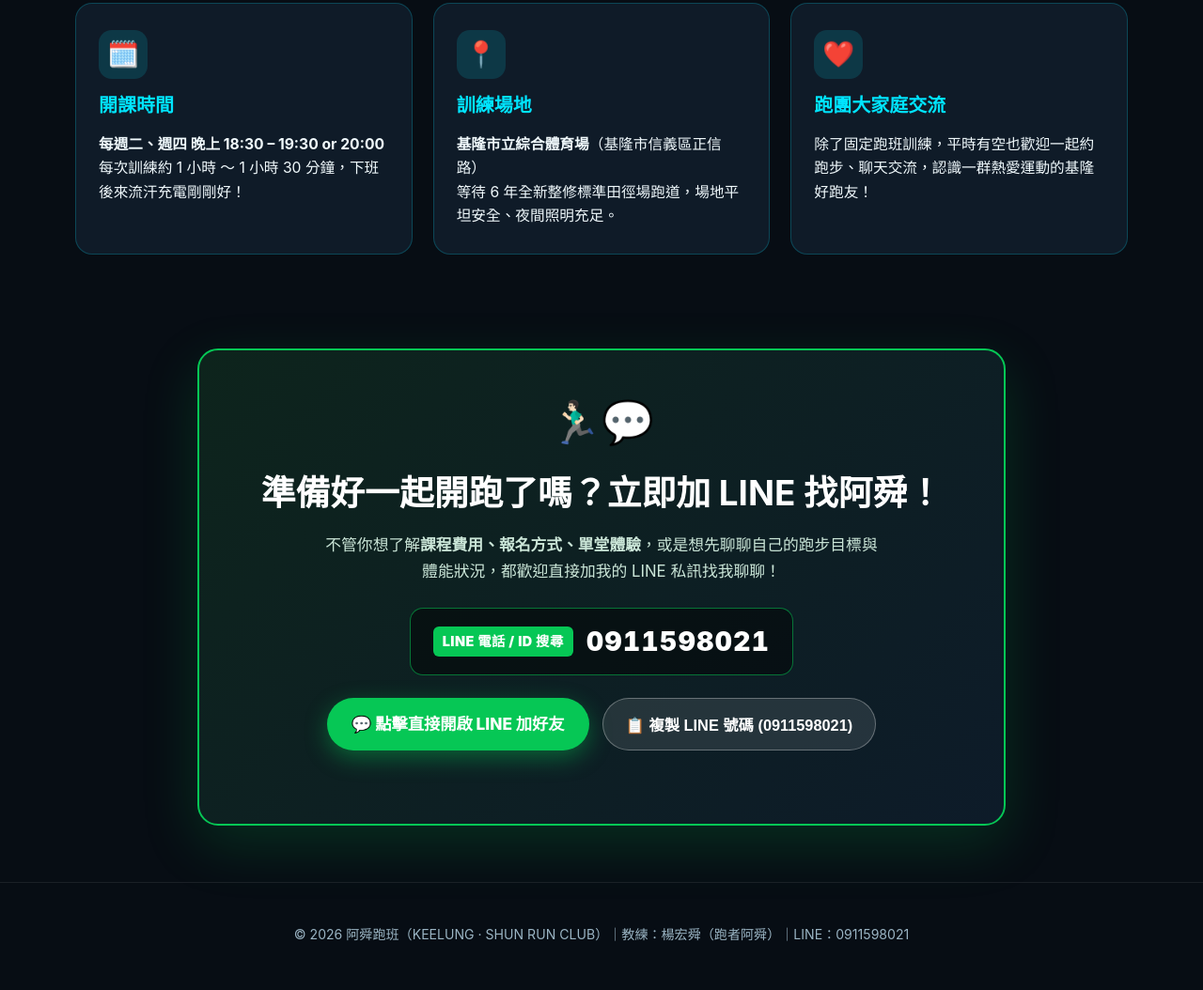
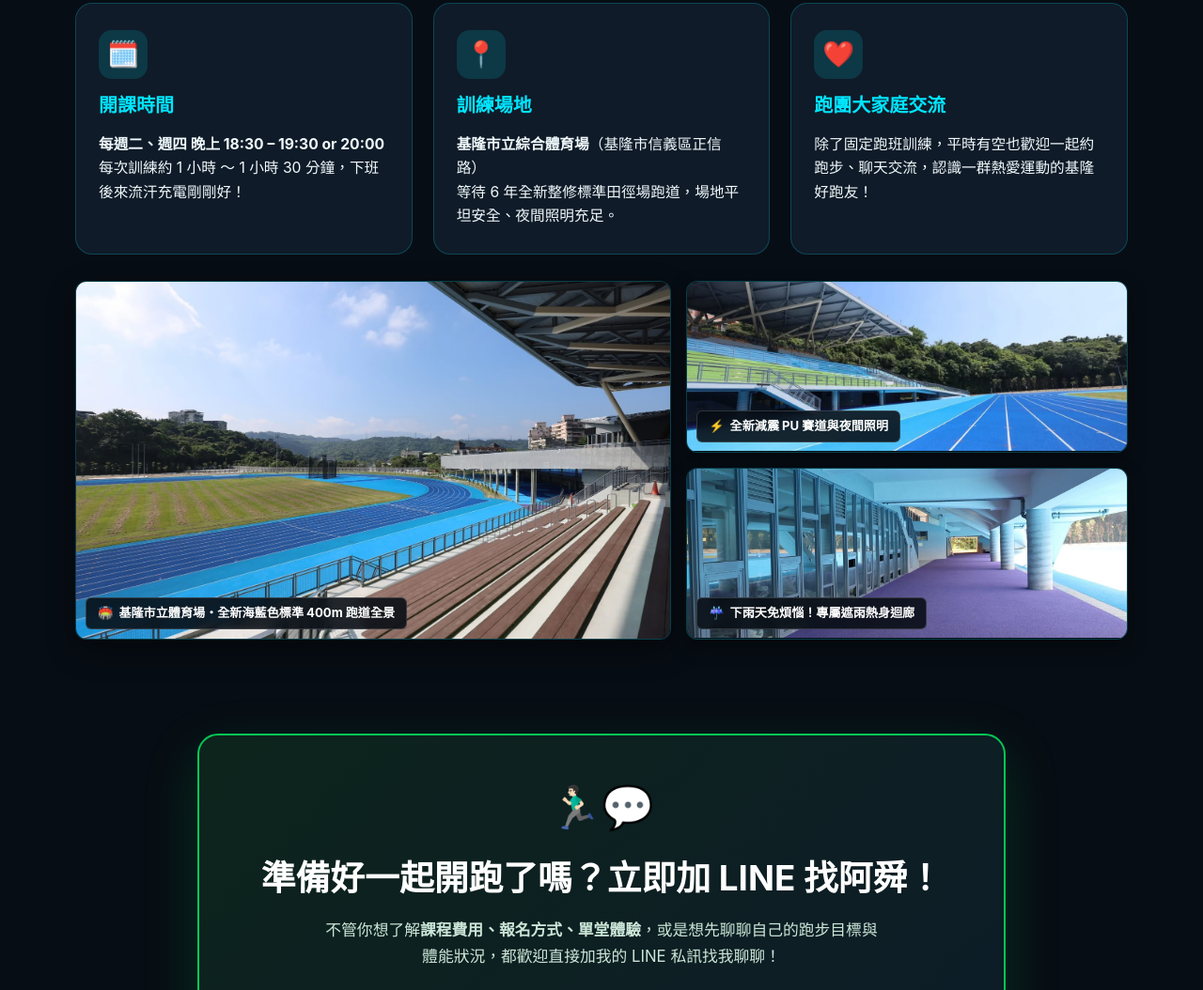
Before and after one commit to stussy9092-gif/shun-run-club-logo, a plain HTML site: page index.html in a window 1280 px wide. Shown: the part 3154-4208 px from the top of the page at 94% size. Drawn offline with Linux system fonts and the light colour scheme.

Commit message:
Add newly renovated Keelung municipal stadium photo gallery to schedule section

```diff
--- a/index.html
+++ b/index.html
@@ -623,6 +623,82 @@
       line-height: 1.6;
     }
 
+    /* Stadium Photo Gallery */
+    .stadium-gallery {
+      margin-top: 28px;
+      display: grid;
+      grid-template-columns: 1.35fr 1fr;
+      gap: 16px;
+    }
+
+    @media (max-width: 768px) {
+      .stadium-gallery {
+        grid-template-columns: 1fr;
+      }
+    }
+
+    .stadium-main-photo {
+      border-radius: var(--radius-md);
+      overflow: hidden;
+      border: 1px solid var(--border);
+      position: relative;
+      background: #091017;
+      box-shadow: 0 12px 30px rgba(0, 0, 0, 0.4);
+    }
+
+    .stadium-main-photo img {
+      width: 100%;
+      height: 100%;
+      min-height: 260px;
+      max-height: 380px;
+      object-fit: cover;
+      display: block;
+    }
+
+    .stadium-side-photos {
+      display: grid;
+      grid-template-rows: 1fr 1fr;
+      gap: 16px;
+    }
+
+    .stadium-sub-photo {
+      border-radius: var(--radius-md);
+      overflow: hidden;
+      border: 1px solid var(--border);
+      position: relative;
+      background: #091017;
+      box-shadow: 0 8px 20px rgba(0, 0, 0, 0.35);
+    }
+
+    .stadium-sub-photo img {
+      width: 100%;
+      height: 100%;
+      max-height: 180px;
+      object-fit: cover;
+      display: block;
+    }
+
+    .photo-tag {
+      position: absolute;
+      bottom: 10px;
+      left: 10px;
+      background: rgba(7, 13, 20, 0.88);
+      backdrop-filter: blur(6px);
+      padding: 5px 12px;
+      border-radius: 6px;
+      font-size: 0.82rem;
+      font-weight: 700;
+      color: #fff;
+      border: 1px solid rgba(255, 255, 255, 0.16);
+      display: inline-flex;
+      align-items: center;
+      gap: 6px;
+    }
+
+    .photo-tag span {
+      color: var(--cyan);
+    }
+
     /* LINE CTA Section */
     .cta-section {
       padding: 40px 0 60px;
@@ -1041,6 +1117,30 @@
           </p>
         </div>
       </div>
+
+      <!-- 體育場全新實景導覽 -->
+      <div class="stadium-gallery">
+        <div class="stadium-main-photo">
+          <img src="./S__28008471_0.jpg" alt="基隆市立綜合體育場 全新海藍色田徑跑道全景">
+          <div class="photo-tag">
+            <span>🏟️</span> 基隆市立體育場・全新海藍色標準 400m 跑道全景
+          </div>
+        </div>
+        <div class="stadium-side-photos">
+          <div class="stadium-sub-photo">
+            <img src="./S__28008470_0.jpg" alt="全新平坦減震 PU 直線跑道與遮陽棚">
+            <div class="photo-tag">
+              <span>⚡</span> 全新減震 PU 賽道與夜間照明
+            </div>
+          </div>
+          <div class="stadium-sub-photo">
+            <img src="./S__28008469_0.jpg" alt="基隆專屬雨天遮雨熱身迴廊">
+            <div class="photo-tag">
+              <span>☔</span> 下雨天免煩惱！專屬遮雨熱身迴廊
+            </div>
+          </div>
+        </div>
+      </div>
     </div>
   </section>
 
```
Also changed, not shown: 阿舜跑班_招生網頁.html (+100 -0 lines), S__28008469_0.jpg (added), S__28008470_0.jpg (added), S__28008471_0.jpg (added).
